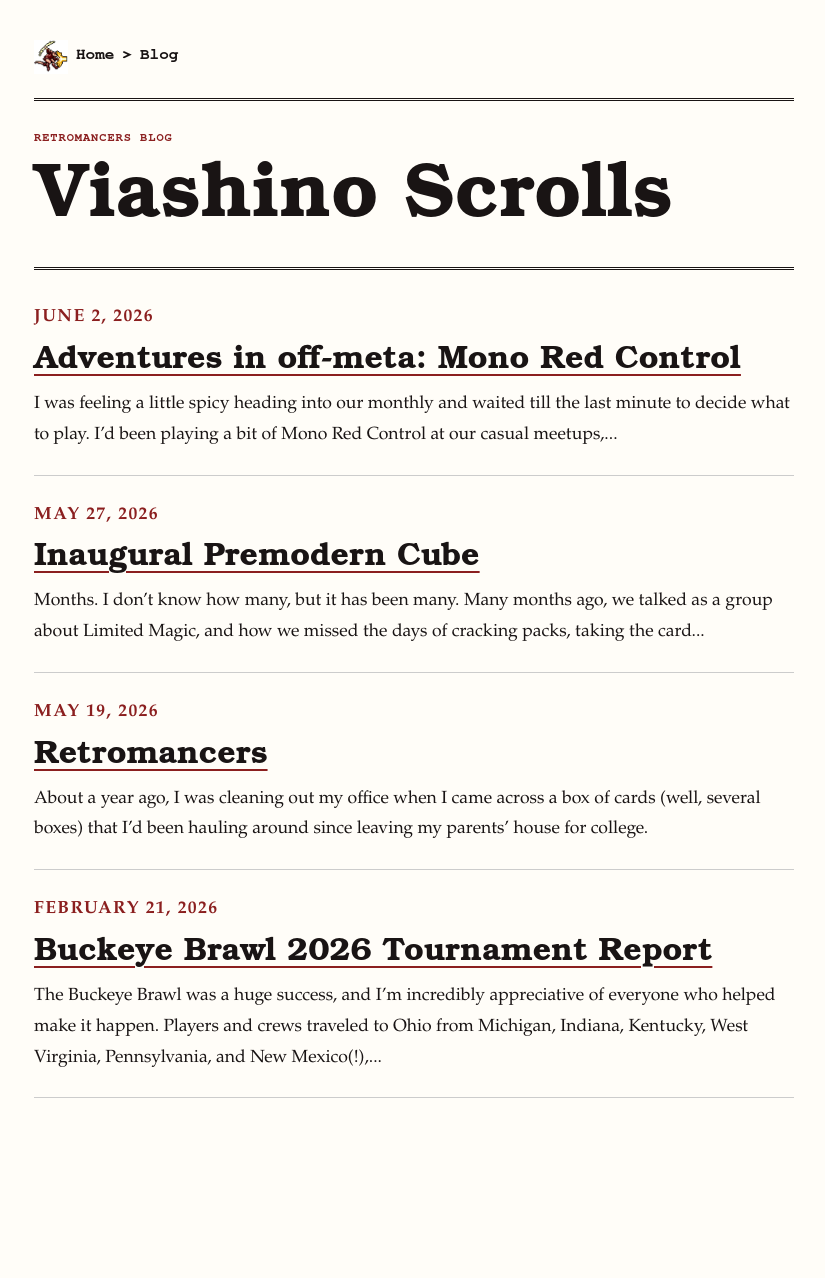
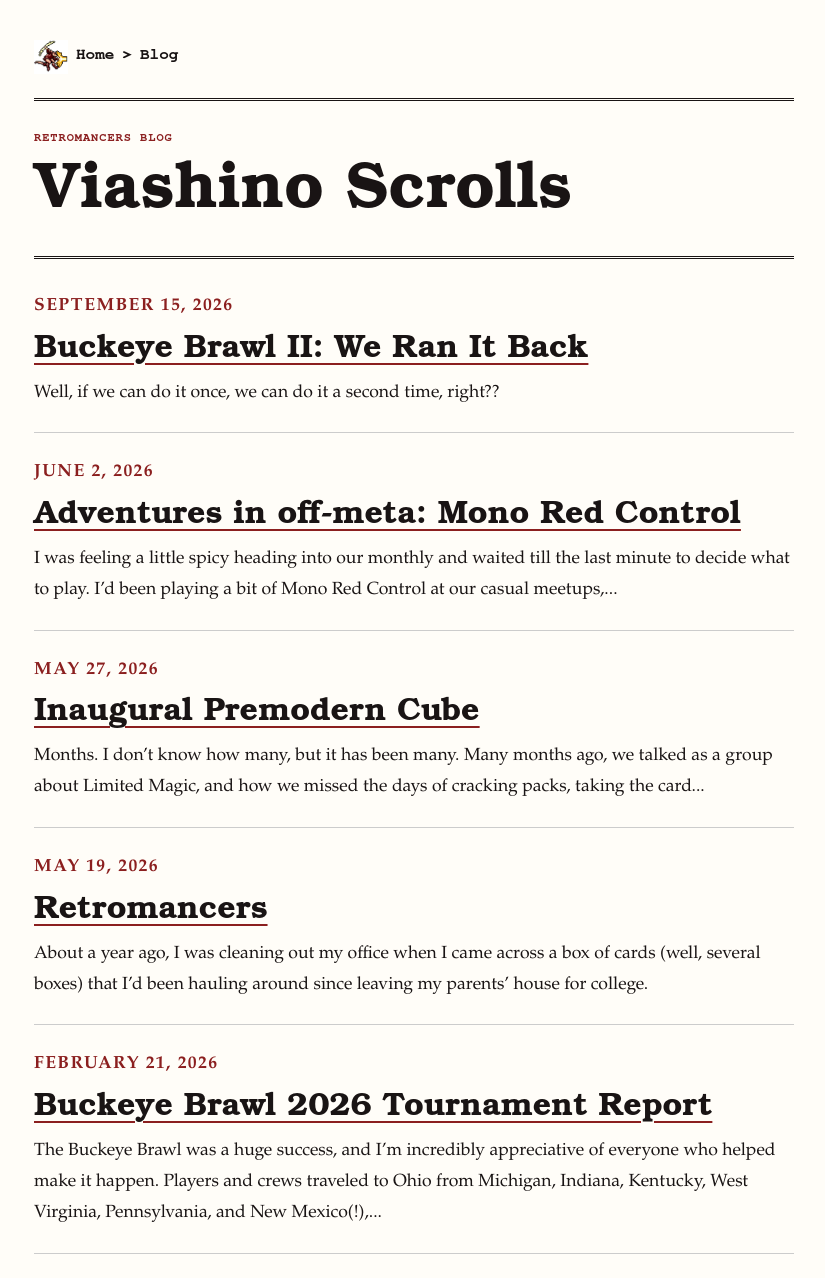
Before and after one commit to tonywok/retromancers.org, a Jekyll site: the page built from blog/index.html, in a window 1280 px wide. Shown: the whole page, without its empty margins (226-1051 px from the left). Built offline with Jekyll 4.4.1, drawn with Linux system fonts in a browser that asks for light colours; before the commit the page ends 1122 px from its top, so only the background shows below that; part of the change alters nothing that is shown.

Commit message:
Add Buckeye Brawl II tournament report

```diff
--- /dev/null
+++ b/_posts/2026-09-15-buckeye-brawl-ii-we-ran-it-back.md
@@ -0,0 +1,98 @@
+---
+layout: post
+author: Spencer
+title: "Buckeye Brawl II: We Ran It Back"
+date: 2026-09-15
+tags: misc
+---
+
+Well, if we can do it once, we can do it a second time, right??
+
+Saturday, September 12, 2026, the Retromancers put on their second large event of the year with Buckeye Brawl II. A 125-player event with 7 rounds of Swiss (& a cut to top 8), held at the Warp Gate here in Columbus, Ohio. This was a charity event, raising funds for the Mid-Ohio Food Collective, who provide meals for those in need here in the Columbus metro.
+
+Being a lover of all things [[Jackal Pup]], [[Mogg Fanatic]] and [[Grim Lavamancer]], what’s the only deck choice I could make?
+
+You guessed it, Mono-U [[Phyrexian Dreadnought::Dreadnought]].
+
+A few months back, I finally took the plunge and purchased a set of [[Phyrexian Dreadnought::Dreadnoughts]] from a friend in the community. I figured it was a complete 180 from what I normally play and viewed it as a challenge to see if I could play a control (but we all know it’s kinda combo-y) deck. I also was very excited for the reaction from a few of my close friends within the Retromancers. I had been the one hating on [[Phyrexian Dreadnought::Dreadnought]] more than anyone. The card [[Foil]] made me sick to my stomach after the numerous times that I had deployed all my [[Overload::Overloads]] and Blasts to beat a [[Phyrexian Dreadnought::Dreadnought]], only to be outmatched by a [[Gush]]-[[Foil]]. And when it came to the first Monthly where I played the deck, I got a LOT of shocked looks.
+
+The other benefit was the brains I could pick to discuss the deck. People like Jason (Soup Smuggler), Justin Pro-Ven-Call (did you hear he placed 2nd at Lobstercon 2025?), Hodge, and many others in The Trenchcoat. So, by the time Buckeye Brawl II rolled around I felt good about the deck. I didn’t have a million reps on it like others or like I had on Sligh, but like… fuck it, we ball.
+
+![Spencer’s Mono-U Dreadnought deck and sideboard for Buckeye Brawl II](/images/buckeye-brawl-ii-tournament-report/spencer-mono-blue-dreadnought.png)
+
+Small aside…on the Retrocast, Josh, Jason and I made a bet. A bet that truly did impact the whole day for me. The wager was that whichever of the three of us finished last at our monthly in early September would have to play with the basic land choices that the other two picked. And being the unlucky one who finished 2-1-1 (with a sketchy pair down into Moneyball) and 10th place at the monthly, I had to play the grossest collection of Islands I have seen (except yours Hodge). See below.
+
+![The mismatched Islands chosen for Spencer after losing the Retrocast bet](/images/buckeye-brawl-ii-tournament-report/spencer-islands.png)
+
+
+## Round 1 vs. BR Song of Blood.dec (?)
+
+The last thing I wanted to do was go into round 1 and play a completely off the wall deck, and I’ll be damned if I didn’t see the most interesting pile of cards.
+
+Game 1 he starts on turn 1 with [[Swamp]] -> [[Blood Pet]]… huh????? This led to [[Mesmeric Fiend::Mesmeric Fiends]] stealing cards out of my hand, [[Dauthi Horror::Dauthi Horrors]] attacking, and me having to [[Foil]] a [[Song of Blood]] only to lose Game 1.
+
+I remember shuffling up for Game 2 and looking at Josh Lapointe who was sitting next to us, and all he does is give me a Joey Bosa shrug. I got game 2 after sticking a Turn 2 [[Phyrexian Dreadnought::Dreadnought]] with protection.
+
+Game 3 was where I became tilted by my own Islands. Twice during game 3 I [[Gush::Gush’ed]] returning two of those gross Islands to my hand to then draw 2 more of them. I completely flooded and lost in game 3… devastating.
+
+<p class="match-record">
+  Record: 0-1 (1-2)
+</p>
+
+## Round 2 vs. GW Oath Ponza
+
+This one felt good. There is something so satisfying about [[Gush::Gush-ing]] in response to a [[Winter's Grasp::Winter’s Grasp]]/[[Thermokarst]].
+
+In Game 1, he played an early [[Sphere of Resistance]] and an [[Oath of Druids]] while I had 2 [[Vision Charm::Vision Charms]] in hand. I landed a [[Phyrexian Dreadnought::Dreadnought]] with plenty of protection after [[Vision Charm::Vision Charm-ing]] his Sphere. He Oath-ed and flipped over [[Mox Diamond]], [[Terravore]], leading to him having a 2/2 [[Terravore]] and he scooped.
+
+Game 2 [[Back to Basics]] was the MVP. Fought through him Porting me early and stuck the [[Back to Basics::B2B]] leaving him with 3 tapped non-basics. From there I played the control side of things until I could cantrip into [[Phyrexian Dreadnought::Dreadnought]] combo and it was over from there.
+
+<p class="match-record">
+  Record: 1-1 (3-2)
+</p>
+
+## Round 3 vs. 4C Terrageddon
+
+Super long Game 1 that was put on pause by a [[Kor Haven]] that he fetched off of a [[Weathered Wayfarer]]. Had to battle through an [[Armageddon]] with a [[Terravore]] on board by [[Gush::Gushing]], using the floating mana to [[Chain of Vapor]] the [[Terravore]] and the following turn [[Foil::Foiling]] the [[Terravore]] when he went to re-cast it. I was eventually able to fight through it after drawing almost all my cantrips and after activating my [[Powder Keg]] to blow up his [[Mox Diamond::Mox Diamonds]].
+
+In Games 2 and 3, [[Meddling Mage::Meddling Mages]] took over and he was able to chip away at my life total before I could get set up.
+
+<p class="match-record">
+  Record: 1-2 (4-4)
+</p>
+
+## Round 4 vs. Moneyball Black
+
+And the wheels have fallen off.
+
+Game 1 my hand is ripped apart, a [[Phyrexian Dreadnought::Dreadnought]] is [[Smother::Smother-ed]] and it was a quick Game 1.
+
+Game 2 I turn 2 jammed a [[Phyrexian Dreadnought::Dreadnought]] because at this point, fuck it…ended up sticking and got there by turn 4.
+
+Game 3 mirrored Game 1 and we are officially on a mission to claw back to get a record above .500.
+
+<p class="match-record">
+  Record: 1-3 (5-6)
+</p>
+
+## Round 5 vs. The Rock
+
+Never mind.
+
+Literally don’t remember a single thing from this match in the slightest other than I played good friend Ryan Jean, who might be my favorite spicy brewer in the Old School Magic realm. Drop… Time to Cube.
+
+<p class="match-record">
+  Final Record: 1-4 (5-8)
+</p>
+
+## Shoutouts & Thanks
+
+Shoutout to Dave from Dayton for bringing his ‘93/’94 cube with him for those of us who scrubbed out. Gave me an opportunity to draft WRG little shitters and made me feel better about my MTG skills.
+
+Continuing the shoutouts, Big Thanks to NeonMushroom, HiI’mMax, Guy and their gang from that state up north. The Motor City Metalworkers know how to have a good time. I am probably forgetting many more folks, but lastly, I want to thank Al aka Mr. Meseeks and Shertie for all of their work on Raffle Prizes, Alters for the Charity Alter Binder, the Art Table contributions and The Buckeye Brawl II Trophy.
+
+We, the Retromancers here in Columbus, Ohio, are EXTREMELY lucky. We have a great location geographically, and we are also a Magic: The Gathering-crazed city. We have been lucky enough to connect with groups from other cities, like the Metalworkers, the Shared Discovery guys, the Impulse Crew (still watching you Carl) and many members of the Duress Crew/Other New Englanders.
+
+Speaking on behalf of the Retromancers, thank you for supporting our event! It means the world to us that we had 125 people there with many others inquiring about results or how the day went.
+
+We’ll see you all again in 2027!
--- a/css/style.css
+++ b/css/style.css
@@ -428,7 +428,7 @@ footer {
 
 .post-hero h1 {
   font-family: var(--font-antique);
-  font-size: clamp(2rem, 10cqi, 4.75rem);
+  font-size: clamp(1.75rem, 8.5cqi, 4rem);
   font-weight: var(--font-weight-8);
   letter-spacing: 0;
   line-height: var(--font-lineheight-00);
@@ -790,7 +790,7 @@ footer {
   border: 2px solid var(--ink);
   box-shadow: 10px 10px 0 var(--accent);
   display: block;
-  margin: var(--size-8) 0 var(--size-4);
+  margin: var(--size-8) 0;
   width: min(100%, 780px);
 }
 
@@ -1117,7 +1117,7 @@ footer {
   }
 
   .post-hero h1 {
-    font-size: clamp(2rem, 10cqi, 3.3rem);
+    font-size: clamp(1.75rem, 8.5cqi, 2.8rem);
   }
 
   .post-content img {
```
Also changed, not shown: 2 other files.
